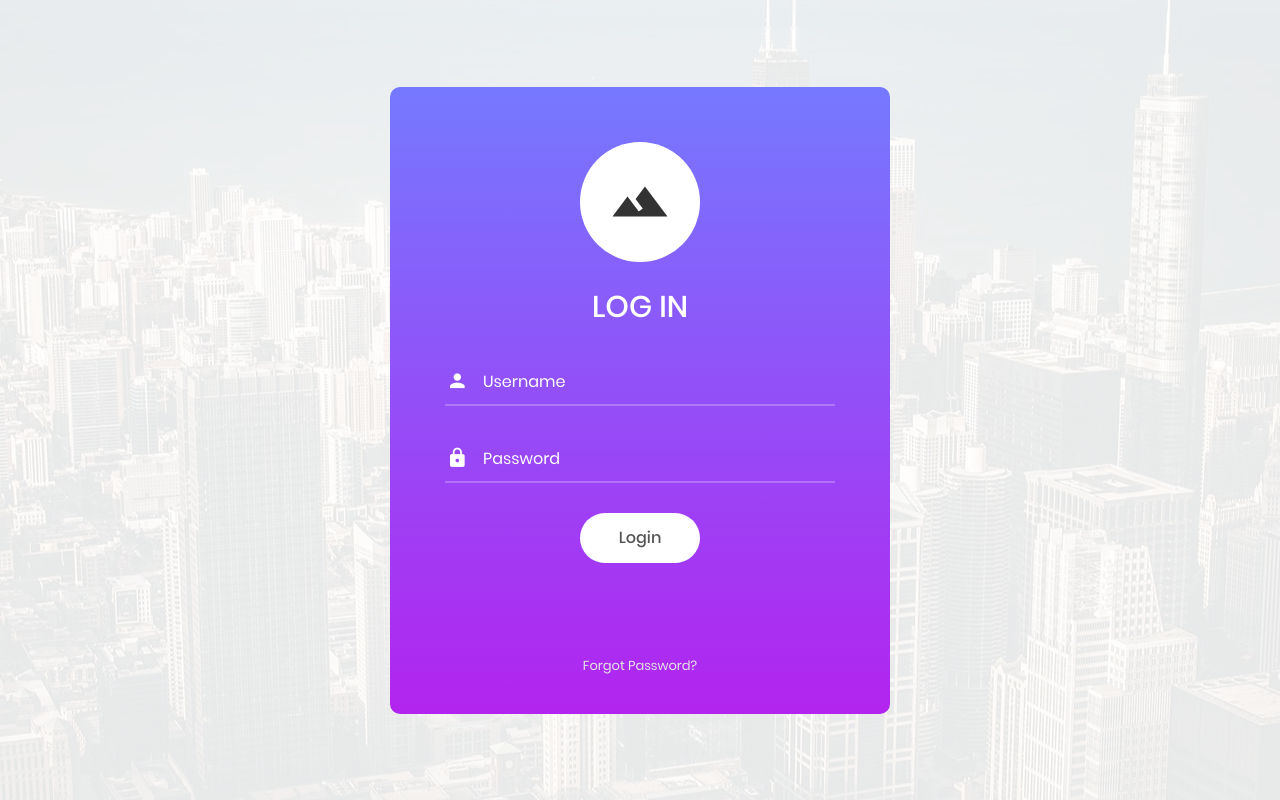
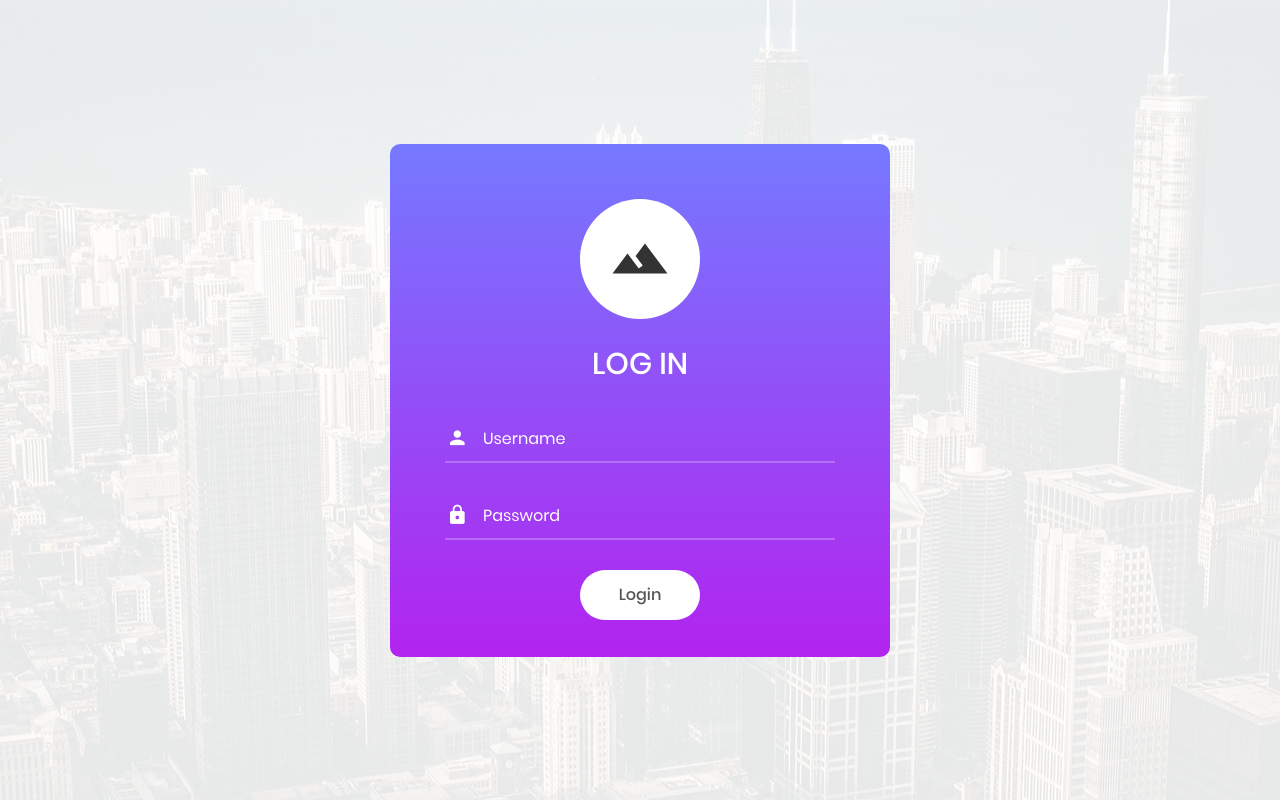
Before and after one commit to sibinsunny404/Attendance_Management, a PHP site: page / in a window 1280 px wide. Run offline with PHP 8.4, Linux system fonts and the light colour scheme.

Commit message:
Update index.php

```diff
--- a/Attendance/index.php
+++ b/Attendance/index.php
@@ -58,12 +58,6 @@
 							Login
 						</button>
 					</div>
-
-					<div class="text-center p-t-90">
-						<a class="txt1" href="#">
-							Forgot Password?
-						</a>
-					</div>
 				</form>
 			</div>
 		</div>
```
